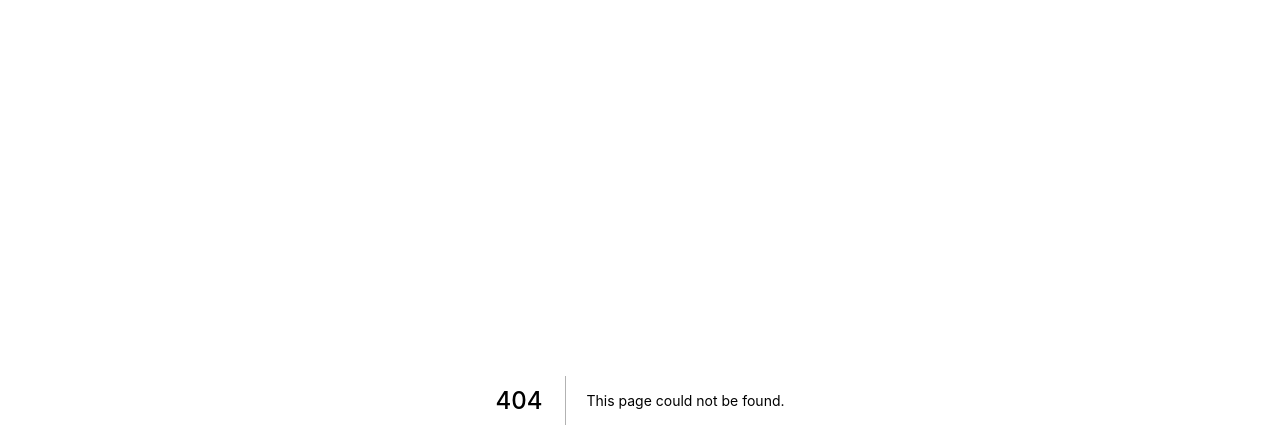
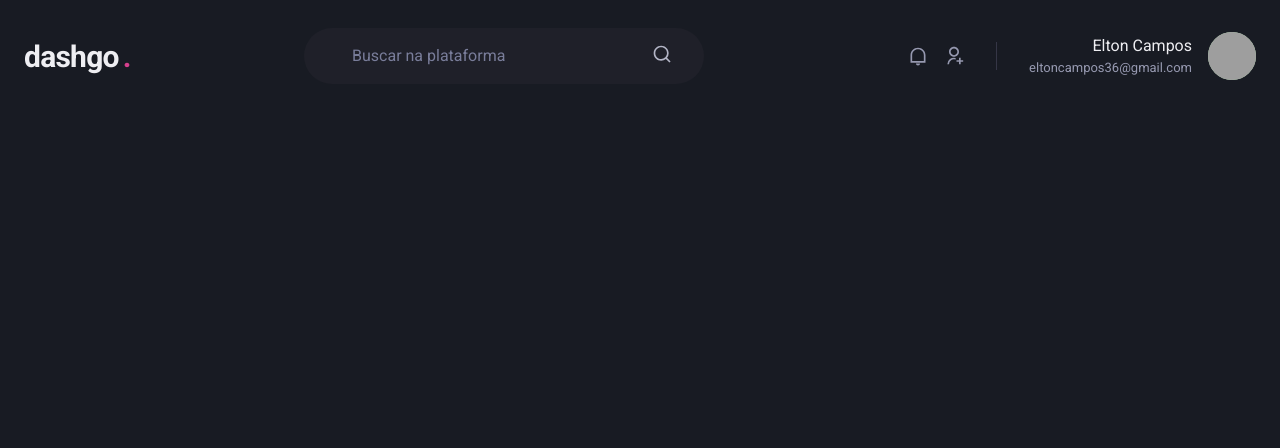
Before and after one commit to eltoncampos1/dashgo, a Next.js app: page /dashboard in a window 1280 px wide. Before the commit this address had no page. Shown: the top 448 px of the page. Built offline with nearby package versions, Linux system fonts and the light colour scheme; grey boxes are pictures that could not be loaded.

Commit message:
feat: create header component

```diff
--- a/package.json
+++ b/package.json
@@ -16,7 +16,8 @@
     "framer-motion": "^4",
     "next": "11.0.1",
     "react": "17.0.2",
-    "react-dom": "17.0.2"
+    "react-dom": "17.0.2",
+    "react-icons": "^4.2.0"
   },
   "devDependencies": {
     "@types/node": "^16.4.7",
--- /dev/null
+++ b/src/components/Header.tsx
@@ -0,0 +1,89 @@
+import { Flex, Text , Input, Icon, HStack, Box, Avatar } from '@chakra-ui/react'
+import React from 'react'
+import { RiSearchLine, RiNotificationLine, RiUserAddLine } from 'react-icons/ri'
+
+export function Header() {
+    return (
+        <Flex
+            as="header"
+            w="100%"
+            maxW={1480}
+            h="20"
+            mx="auto"
+            mt="4"
+            px="6"
+            align="center"
+        >
+            <Text
+                fontSize="3xl"
+                fontWeight="bold"
+                letterSpacing="tight"
+                w="64"
+            >
+                dashgo
+                <Text as="span" ml="1" color="pink.500">
+                .
+                </Text>
+            </Text>
+
+            <Flex
+                as="label"
+                flex="1"
+                py="4"
+                px="8"
+                ml="6"
+                maxW={400}
+                alignSelf="center"
+                color="gray.200"
+                position="relative"
+                bg="gray.800"
+                borderRadius="full"
+            >
+                <Input
+                    color="gray.50"
+                    variant="unstyled"
+                    px="4"
+                    mr="4"
+                    placeholder="Buscar na plataforma"
+                    _placeholder={{ color: 'gray.400' }}
+                />
+
+                <Icon as={RiSearchLine} fontSize="20" />
+            </Flex>
+
+            <Flex
+                align="center"
+                ml="auto"
+            >
+                <HStack
+                    spacing="4"
+                    mx="8"
+                    pr="8"
+                    py="1"
+                    color="gray.300"
+                    borderRightWidth={1}
+                    borderColor="gray.700"
+                >
+                    <Icon as={RiNotificationLine} fontSize="20" />
+                    <Icon as={RiUserAddLine} fontSize="20" />
+                </HStack>
+
+                <Flex
+                    align="center"
+                >
+                    <Box mr="4" textAlign="right">
+                        <Text>Elton Campos</Text>
+                        <Text color="gray.300" fontSize="small">eltoncampos36@gmail.com</Text>
+                    </Box>
+
+                    <Avatar
+                        size="md"
+                        name="Elton Campos"
+                        src="https://github.com/eltoncampos1.png"
+                    />
+                </Flex>
+            </Flex>
+        </Flex>
+
+    )
+}
--- /dev/null
+++ b/src/pages/dashboard.tsx
@@ -0,0 +1,7 @@
+import { Header } from '../components/Header'
+
+export default function Dashboard() {
+    return (
+        <Header />
+    )
+}
```
Also changed, not shown: 1 other file (tests, documents, lock files or other folders).
